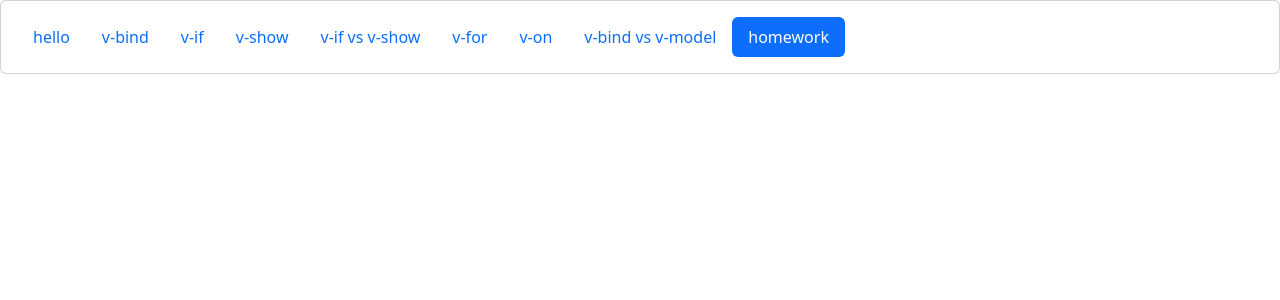
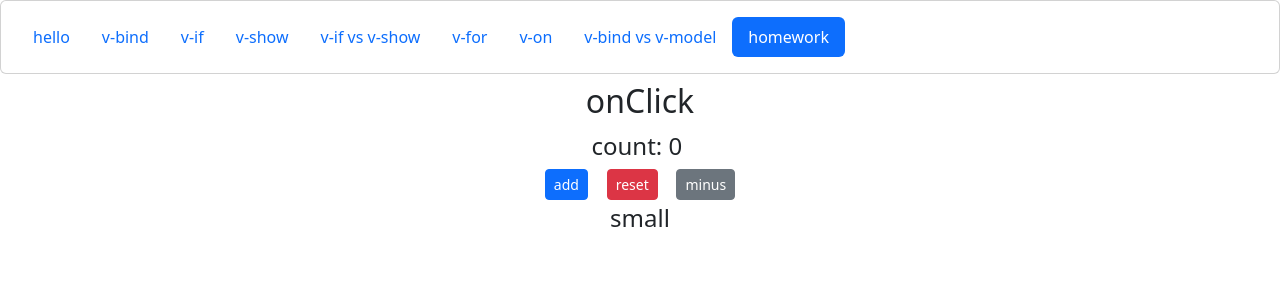
Before and after one commit to yanhsu/vue_tutorial, a Vue app: page /homework in a window 1280 px wide. Shown: the top 300 px of the page. Built offline with nearby package versions, Linux system fonts and the light colour scheme.

Commit message:
add homework

```diff
--- a/src/components/For.vue
+++ b/src/components/For.vue
@@ -31,4 +31,9 @@ let fruits = ref([
         <h2>v-for with index</h2>
         <p v-for="(item, index) in fruits">{{ index + 1 }}.{{ item.name }} : ${{ item.price }} </p>
     </div>
+
+    <div class="mt-2" style="text-align:center;font-size: x-large;">
+        <h2>v-for with index</h2>
+        <p v-for="num in 10">{{ num }} </p>
+    </div>
 </template>
--- a/src/components/Homework.vue
+++ b/src/components/Homework.vue
@@ -1,7 +1,31 @@
 <script setup>
+import { ref } from 'vue'
+let count = ref(0);
 
+function add (){
+    count.value ++;
+}
+function reset () {
+    count.value = 0
+}
+function minus () {
+    count.value --;
+}
 </script>
 
 <template>
-
+    <div class="mt-2" style="text-align:center;font-size: x-large;">
+        <h2>onClick</h2>
+        <span>count: {{ count }}</span>&nbsp;
+        <div>
+            <b-button size="sm" @click="add" variant="primary">add</b-button>
+            &nbsp;
+            <b-button size="sm" @click="reset" variant="danger">reset</b-button>
+            &nbsp;
+            <b-button size="sm" @click="minus" variant="secondary">minus</b-button>
+        </div>
+        <span v-if="count <= 5"> small </span>
+        <span v-else-if="count <= 10"> middle</span>
+        <span v-else>large</span>
+    </div>
 </template>
```
